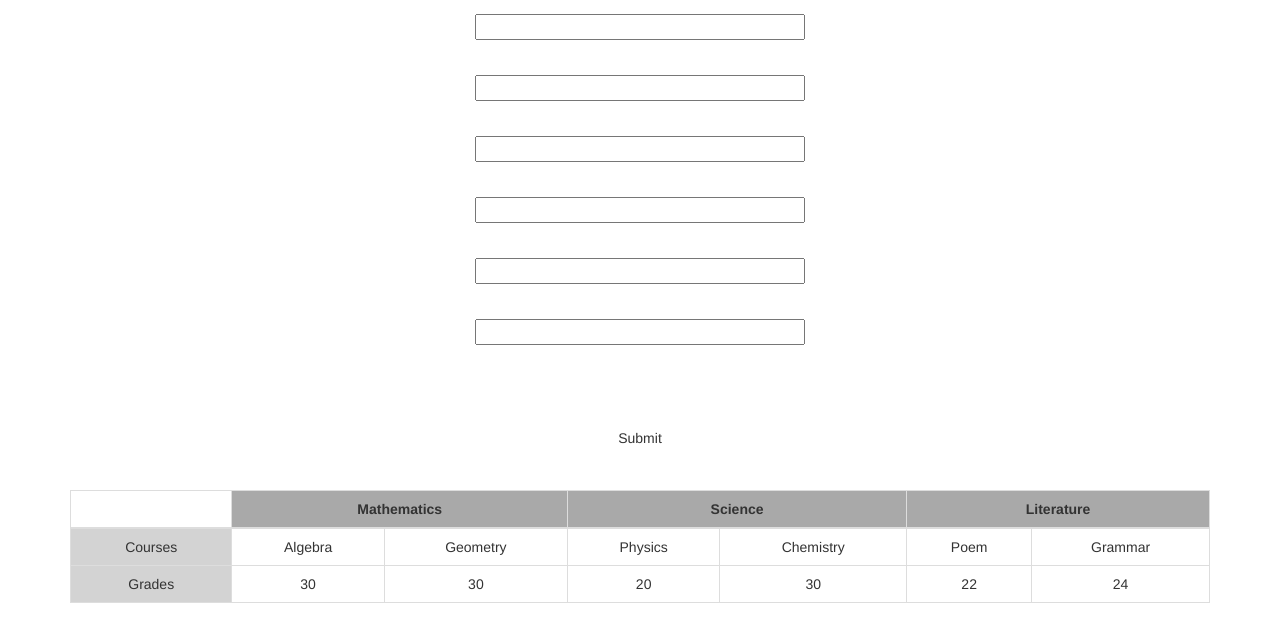
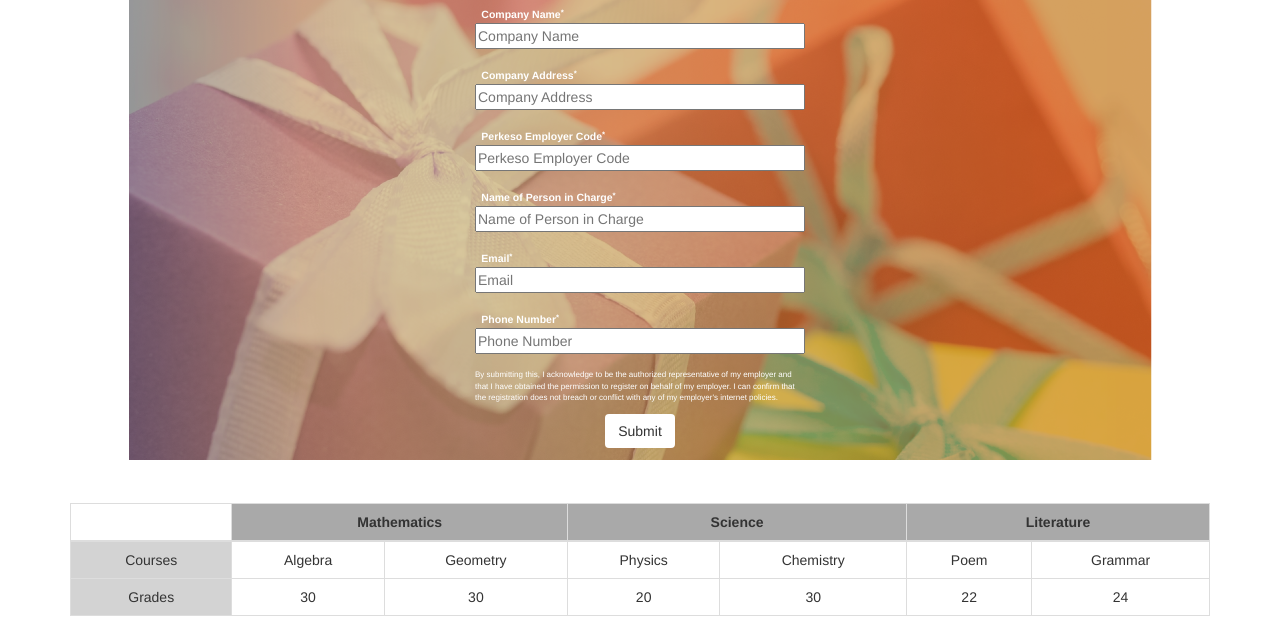
Before and after one commit to FahmiBookdoc/hello-world, a plain HTML site: page index.html in a window 1280 px wide. Shown: the part 568-1204 px from the top of the page. Drawn offline with nearby package versions, Linux system fonts and the light colour scheme; files that its build step writes are made by us from their sources; files whose address does not match are found by name.

Commit message:
added validation to form

```diff
--- a/index.html
+++ b/index.html
@@ -1,17 +1,18 @@
 <!DOCTYPE html>
 <html lang="en">
     <head>
-    <title>Bookdoc</title>
+    <title>BookdocTV</title>
     <meta charset="utf-8">
     <meta name="viewport" content="width=device-width, initial-scale=1">
     <link rel="stylesheet" href="https://maxcdn.bootstrapcdn.com/bootstrap/3.3.7/css/bootstrap.min.css">
     <script src="https://ajax.googleapis.com/ajax/libs/jquery/3.3.1/jquery.min.js"></script>
     <script src="https://maxcdn.bootstrapcdn.com/bootstrap/3.3.7/js/bootstrap.min.js"></script>
-    <link rel="stylesheet" href="../test/style.css">
+    <link rel="stylesheet" href="/Users/fahmi/hello-world/style.css">
     </head>
     <body>
 
     <!-- Content start -->
+
     <!--First part start-->
 
         <div class="container">
@@ -36,13 +37,13 @@
         <div class="container">
             <div class="row">
                 <div class="col-sm-4 col-xs-4">
-                    <img src="../test/images/image1.jpg" alt="image1" class="img-responsive">
+                    <img src="/Users/fahmi/hello-world/images/image1.jpg" alt="image1" class="img-responsive">
                 </div>
                 <div class="col-sm-4 col-xs-4">
-                    <img src="../test/images/image2.jpg" alt="image2" class="img-responsive">
+                    <img src="/Users/fahmi/hello-world/images/image2.jpg" alt="image2" class="img-responsive">
                 </div>
                 <div class="col-sm-4 col-xs-4">
-                    <img src="../test/images/image3.jpg" alt="image3" class="img-responsive">
+                    <img src="/Users/fahmi/hello-world/images/image3.jpg" alt="image3" class="img-responsive">
                 </div>
             </div>
          </div>
@@ -53,53 +54,54 @@
             <h2>Corporate </h2>
             <p>BookDoc's Corporate platform provides companies with data analytics that reduce
             employee’s healthcare cost, increase productivity, and employee engagement. </p>
-        </div><br>
+        </div>
 
         <!--First part end-->
 
         <!--Form start-->
+
         <div class="container">
             <div class="row">
                 <div class="col-sm-12 form-container">
                     <h1 class="form-header1 text-center">JOIN US NOW!</h1>
-                        <form>
+                    <form data-toggle="validator" role="form">
                         <div class="form-group">
                             <label class="label" for="company_name">Company Name<sup>*</sup></label>
-                                <input type="text" class="form-control-inline" id="company_name" name="company_name">
+                            <input type="text" class="form-control-inline" id="company_name" placeholder="Company Name" name="company_name" required>
                         </div>
                         <div class="form-group">
                             <label class="label" for="company_address">Company Address<sup>*</sup></label>
-                                <input type="text" class="form-control-inline" id="company_address" name="company_address">
+                            <input type="text" class="form-control-inline" id="company_address" placeholder="Company Address" name="company_address" required>
                         </div>
                         <div class="form-group">
                             <label class="label" for="perkeso_employer_code">Perkeso Employer Code<sup>*</sup></label>
-                                <input type="text" class="form-control-inline" id="perkeso_employer_code" name="perkeso_employer_code">
+                            <input type="text" class="form-control-inline" id="perkeso_employer_code" placeholder="Perkeso Employer Code" name="perkeso_employer_code" required>
                         </div>
                         <div class="form-group">
                             <label class="label" for="name_of_person_in_charge">Name of Person in Charge<sup>*</sup></label>
-                                <input type="text" class="form-control-inline" id="name_of_person_in_charge" name="name_of_person_in_charge">
+                            <input type="text" class="form-control-inline" id="name_of_person_in_charge" placeholder="Name of Person in Charge" name="name_of_person_in_charge" required>
                         </div>
                         <div class="form-group">
                             <label class="label" for="email">Email<sup>*</sup></label>
-                                <input type="email" class="form-control-inline" id="email" name="email">
+                            <input type="email" class="form-control-inline" id="inputEmail" placeholder="Email" data-error="That email address is invalid" required>
                         </div>
                         <div class="form-group">
                             <label class="label" for="phone_number">Phone Number<sup>*</sup></label>
-                                <input type="tel" class="form-control-inline" id="phone_number" name="phone_number">
+                            <input type="tel" maxlength="10" class="form-control-inline" id="phone_number" placeholder="Phone Number" name="phone_number" data-format="+601d ddd-dddd" required>
                         </div>
                         <div class="form-group">
                             <p class="p-terms">By submitting this, I acknowledge to be the authorized representative of my employer and that I have obtained the permission to register on behalf of my employer. I can confirm that the registration does not breach or conflict with any of my employer's internet policies.</p>
-                                <center><button type="submit" class="btn form-button">Submit</button></center>
+                            <center><button type="submit" class="btn form-button">Submit</button></center><br><br>
                         </div>
                     </form>
                 </div>
             </div>
         </div>
 
-
-        <!--Form end--><br>
+        <!--Form end-->
 
         <!-- Table start -->
+
         <div class="container">
             <table class="table table-bordered">
                 <thead>
@@ -131,31 +133,11 @@
                     </tr>
                 </tbody>
             </table>
-        </div
-        >
+        </div>
+
     <!-- Table end -->
 
     <!-- Content end -->
+
     </body>
 </html>
-
-<!-- <html>
-   <head>
-      <title>The jQuery Example</title>
-      <script type = "text/javascript"
-         src = "https://ajax.googleapis.com/ajax/libs/jquery/2.1.3/jquery.min.js">
-      </script>
-
-      <script type = "text/javascript" language = "javascript">
-         $(document).ready(function() {
-            $("div").click(function() {alert("this is a test");});
-         });
-      </script>
-   </head>
-
-   <body>
-      <div id = "mydiv">
-         Click on this to see a dialogue box.
-      </div>
-   </body>
-</html> -->
--- a/style.css
+++ b/style.css
@@ -53,15 +53,14 @@ h2 {
 
 .p-terms{
     color:white;
-    font-size: 9px;
+    font-size: 8px;
 }
 .form-container{
-    background: url('../test/images/bg1.png');
+    background: url('/Users/fahmi/hello-world/images/bg1.png');
     background-repeat:no-repeat;
     background-position:center;
 }
 form {
-
     width: 330px;
     margin:auto;
     text-align:left;
@@ -73,6 +72,8 @@ form {
 
 .form-header1{
     color:white;
+    font-size: 19px;
+    padding-top: 35px;
 }
 
 .form-header2{
@@ -91,7 +92,8 @@ form {
     min-width: 0;
     width: 100%;
     display: block;
-    margin-bottom:5px;
+    margin-bottom:1px;
+    padding:1px;
 }
 
 .form-button{
```
Lines whose indentation alone changed are shown as unchanged.
